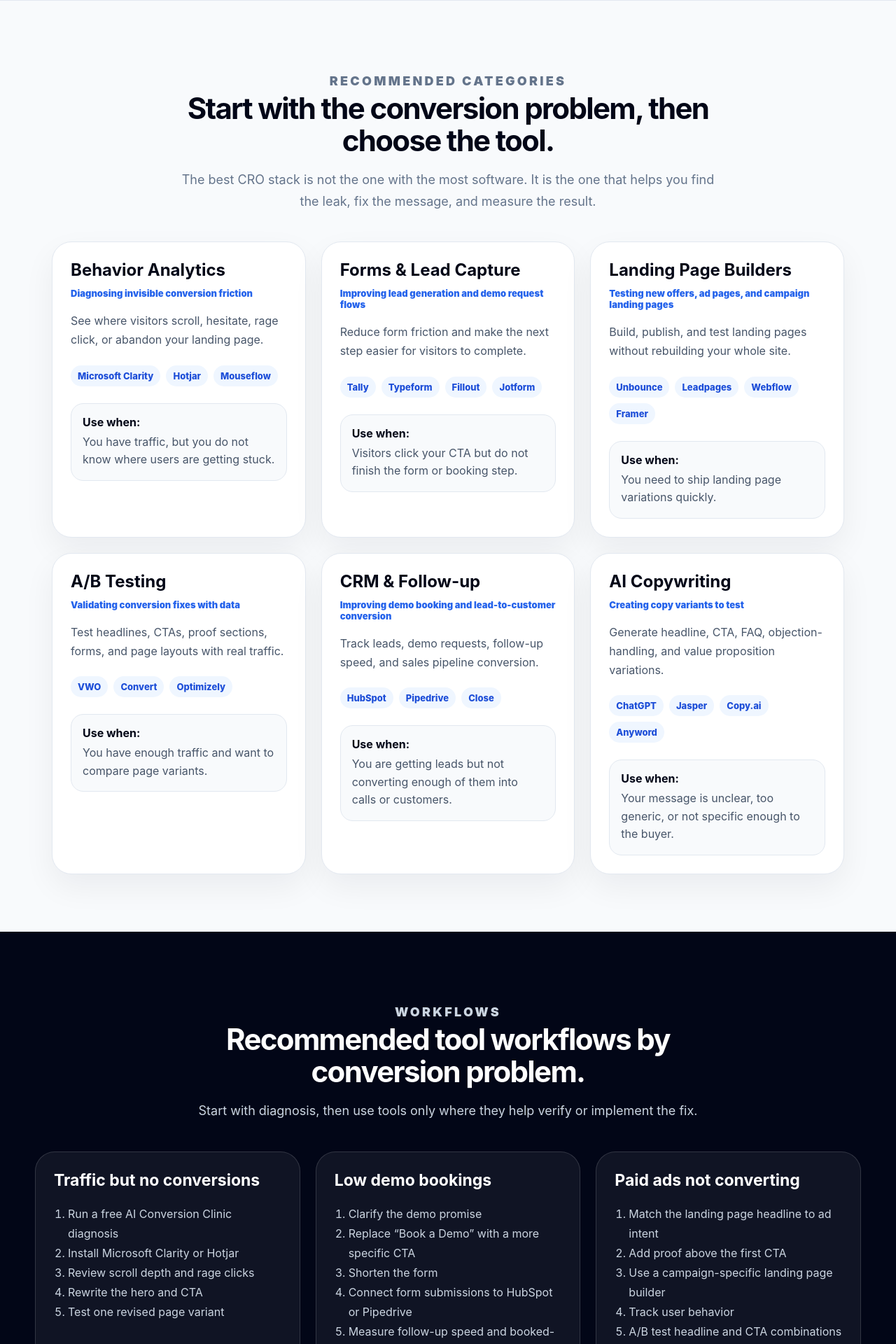
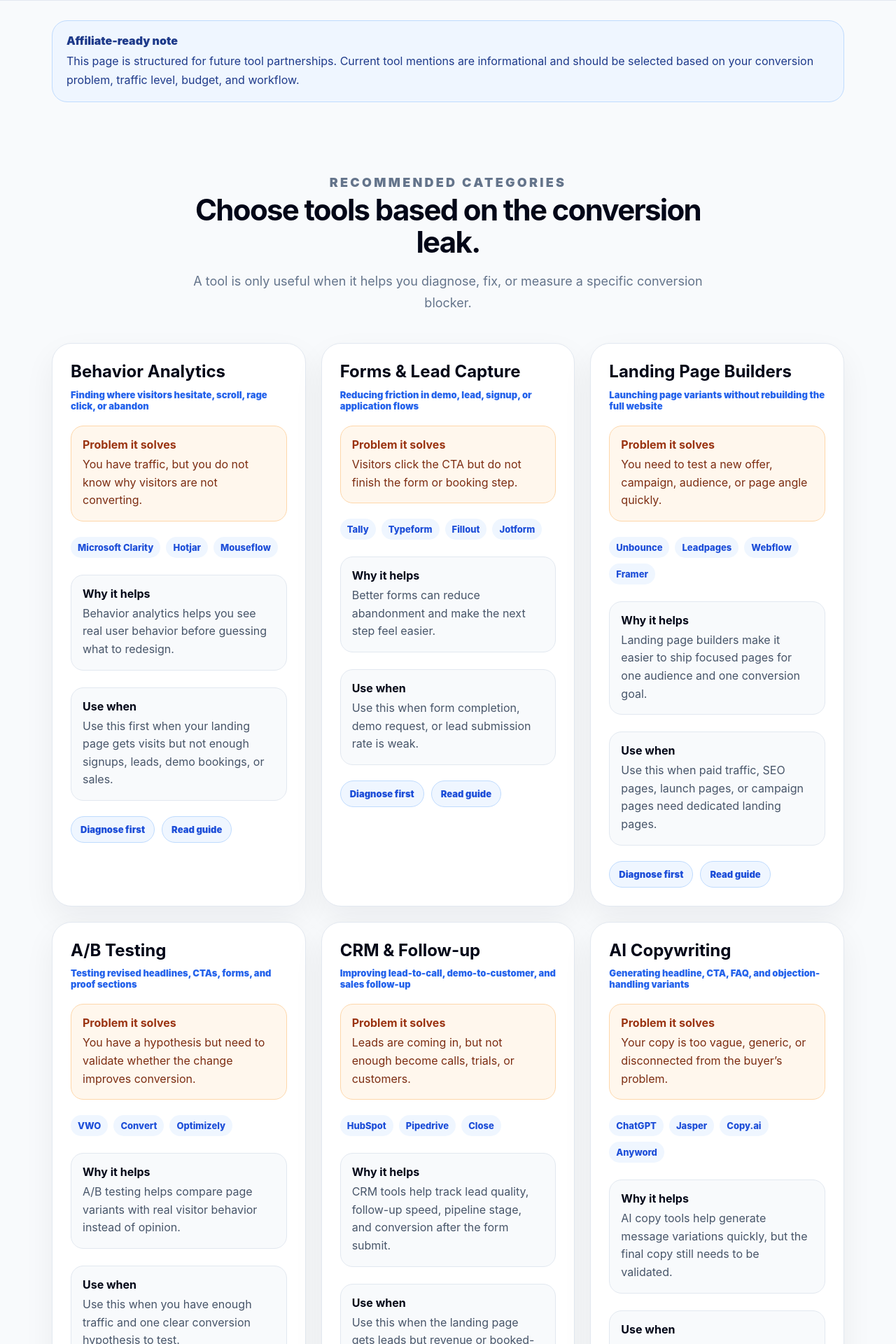
Before and after one commit to haiyangr-cmyk/ai-conversion-clinic, a Next.js app: page /tools in a window 1280 px wide. Shown: the part 560-2480 px from the top of the page at 70% size. Built offline with nearby package versions, Linux system fonts and the light colour scheme.

Commit message:
Upgrade tools page for affiliate structure

```diff
--- a/app/tools/page.tsx
+++ b/app/tools/page.tsx
@@ -5,93 +5,108 @@ import styles from "./tools.module.css";
 export const metadata: Metadata = {
   title: "CRO Tools for Landing Page Optimization | AI Conversion Clinic",
   description:
-    "Explore tools for landing page optimization, behavior analytics, form conversion, A/B testing, CRM follow-up, and AI copy improvement.",
+    "Explore CRO tools for behavior analytics, lead capture, landing pages, A/B testing, CRM follow-up, and AI copy improvement.",
 };
 
 const toolCategories = [
   {
     title: "Behavior Analytics",
-    description:
-      "See where visitors scroll, hesitate, rage click, or abandon your landing page.",
+    bestFor: "Finding where visitors hesitate, scroll, rage click, or abandon",
+    problem:
+      "You have traffic, but you do not know why visitors are not converting.",
     tools: ["Microsoft Clarity", "Hotjar", "Mouseflow"],
-    bestFor: "Diagnosing invisible conversion friction",
+    why:
+      "Behavior analytics helps you see real user behavior before guessing what to redesign.",
     useWhen:
-      "You have traffic, but you do not know where users are getting stuck.",
+      "Use this first when your landing page gets visits but not enough signups, leads, demo bookings, or sales.",
   },
   {
     title: "Forms & Lead Capture",
-    description:
-      "Reduce form friction and make the next step easier for visitors to complete.",
+    bestFor: "Reducing friction in demo, lead, signup, or application flows",
+    problem:
+      "Visitors click the CTA but do not finish the form or booking step.",
     tools: ["Tally", "Typeform", "Fillout", "Jotform"],
-    bestFor: "Improving lead generation and demo request flows",
+    why:
+      "Better forms can reduce abandonment and make the next step feel easier.",
     useWhen:
-      "Visitors click your CTA but do not finish the form or booking step.",
+      "Use this when form completion, demo request, or lead submission rate is weak.",
   },
   {
     title: "Landing Page Builders",
-    description:
-      "Build, publish, and test landing pages without rebuilding your whole site.",
+    bestFor: "Launching page variants without rebuilding the full website",
+    problem:
+      "You need to test a new offer, campaign, audience, or page angle quickly.",
     tools: ["Unbounce", "Leadpages", "Webflow", "Framer"],
-    bestFor: "Testing new offers, ad pages, and campaign landing pages",
+    why:
+      "Landing page builders make it easier to ship focused pages for one audience and one conversion goal.",
     useWhen:
-      "You need to ship landing page variations quickly.",
+      "Use this when paid traffic, SEO pages, launch pages, or campaign pages need dedicated landing pages.",
   },
   {
     title: "A/B Testing",
-    description:
-      "Test headlines, CTAs, proof sections, forms, and page layouts with real traffic.",
+    bestFor: "Testing revised headlines, CTAs, forms, and proof sections",
+    problem:
+      "You have a hypothesis but need to validate whether the change improves conversion.",
     tools: ["VWO", "Convert", "Optimizely"],
-    bestFor: "Validating conversion fixes with data",
+    why:
+      "A/B testing helps compare page variants with real visitor behavior instead of opinion.",
     useWhen:
-      "You have enough traffic and want to compare page variants.",
+      "Use this when you have enough traffic and one clear conversion hypothesis to test.",
   },
   {
     title: "CRM & Follow-up",
-    description:
-      "Track leads, demo requests, follow-up speed, and sales pipeline conversion.",
+    bestFor: "Improving lead-to-call, demo-to-customer, and sales follow-up",
+    problem:
+      "Leads are coming in, but not enough become calls, trials, or customers.",
     tools: ["HubSpot", "Pipedrive", "Close"],
-    bestFor: "Improving demo booking and lead-to-customer conversion",
+    why:
+      "CRM tools help track lead quality, follow-up speed, pipeline stage, and conversion after the form submit.",
     useWhen:
-      "You are getting leads but not converting enough of them into calls or customers.",
+      "Use this when the landing page gets leads but revenue or booked-call conversion is weak.",
   },
   {
     title: "AI Copywriting",
-    description:
-      "Generate headline, CTA, FAQ, objection-handling, and value proposition variations.",
+    bestFor: "Generating headline, CTA, FAQ, and objection-handling variants",
+    problem:
+      "Your copy is too vague, generic, or disconnected from the buyer’s problem.",
     tools: ["ChatGPT", "Jasper", "Copy.ai", "Anyword"],
-    bestFor: "Creating copy variants to test",
+    why:
+      "AI copy tools help generate message variations quickly, but the final copy still needs to be validated.",
     useWhen:
-      "Your message is unclear, too generic, or not specific enough to the buyer.",
+      "Use this when you need faster copy iteration for headlines, CTAs, proof, FAQs, and offer framing.",
   },
 ];
 
 const workflows = [
   {
     title: "Traffic but no conversions",
+    stack: "Behavior analytics → Hero rewrite → CTA test",
     steps: [
       "Run a free AI Conversion Clinic diagnosis",
-      "Install Microsoft Clarity or Hotjar",
-      "Review scroll depth and rage clicks",
+      "Install a behavior analytics tool",
+      "Watch where visitors hesitate or abandon",
       "Rewrite the hero and CTA",
-      "Test one revised page variant",
+      "Test one revised version",
     ],
   },
   {
-    title: "Low demo bookings",
+    title: "CTA clicks but no submissions",
+    stack: "Form tool → Trust copy → CRM tracking",
     steps: [
-      "Clarify the demo promise",
-      "Replace “Book a Demo” with a more specific CTA",
       "Shorten the form",
-      "Connect form submissions to HubSpot or Pipedrive",
-      "Measure follow-up speed and booked-call rate",
+      "Clarify what happens after submission",
+      "Add reassurance near the form",
+      "Track submissions in a CRM",
+      "Measure booked-call or qualified-lead rate",
     ],
   },
   {
     title: "Paid ads not converting",
+    stack: "Landing page builder → Proof section → A/B test",
     steps: [
-      "Match the landing page headline to ad intent",
-      "Add proof above the first CTA",
-      "Use a campaign-specific landing page builder",
+      "Match the landing page headline to the ad promise",
+      "Use one page for one audience and one offer",
+      "Move proof above or near the first CTA",
       "Track user behavior",
       "A/B test headline and CTA combinations",
     ],
@@ -106,13 +121,12 @@ export default function ToolsPage() {
           <p className={styles.badge}>CRO Tool Stack</p>
           <h1>Tools to diagnose and fix landing page conversion problems.</h1>
           <p>
-            Use these tools to understand visitor behavior, reduce friction,
-            improve your CTA, capture more leads, and test better landing page
-            variations.
+            Start with the conversion problem, then choose tools that help you
+            verify, implement, or measure the fix.
           </p>
 
           <div className={styles.actions}>
-            <Link href="/" className={styles.primaryButton}>
+            <Link href="/#audit-form" className={styles.primaryButton}>
               Run Free Diagnosis
             </Link>
             <Link href="/sample-report" className={styles.secondaryButton}>
@@ -122,14 +136,24 @@ export default function ToolsPage() {
         </div>
       </section>
 
+      <section className={styles.disclosureSection}>
+        <div className={styles.disclosureBox}>
+          <strong>Affiliate-ready note</strong>
+          <p>
+            This page is structured for future tool partnerships. Current tool
+            mentions are informational and should be selected based on your
+            conversion problem, traffic level, budget, and workflow.
+          </p>
+        </div>
+      </section>
+
       <section className={styles.section}>
         <div className={styles.sectionHeader}>
           <p className={styles.eyebrow}>Recommended Categories</p>
-          <h2>Start with the conversion problem, then choose the tool.</h2>
+          <h2>Choose tools based on the conversion leak.</h2>
           <p>
-            The best CRO stack is not the one with the most software. It is the
-            one that helps you find the leak, fix the message, and measure the
-            result.
+            A tool is only useful when it helps you diagnose, fix, or measure a
+            specific conversion blocker.
           </p>
         </div>
 
@@ -141,7 +165,10 @@ export default function ToolsPage() {
                 <span>{category.bestFor}</span>
               </div>
 
-              <p className={styles.description}>{category.description}</p>
+              <div className={styles.problemBox}>
+                <strong>Problem it solves</strong>
+                <p>{category.problem}</p>
+              </div>
 
               <div className={styles.toolList}>
                 {category.tools.map((tool) => (
@@ -150,8 +177,20 @@ export default function ToolsPage() {
               </div>
 
               <div className={styles.useWhen}>
-                <strong>Use when:</strong>
+                <strong>Why it helps</strong>
+                <p>{category.why}</p>
+              </div>
+
+              <div className={styles.useWhen}>
+                <strong>Use when</strong>
                 <p>{category.useWhen}</p>
+              </div>
+
+              <div className={styles.cardActions}>
+                <Link href="/#audit-form">Diagnose first</Link>
+                <Link href="/blog/best-cro-tools-for-small-businesses">
+                  Read guide
+                </Link>
               </div>
             </article>
           ))}
@@ -161,16 +200,17 @@ export default function ToolsPage() {
       <section className={styles.darkSection}>
         <div className={styles.sectionHeader}>
           <p className={styles.eyebrow}>Workflows</p>
-          <h2>Recommended tool workflows by conversion problem.</h2>
+          <h2>Recommended CRO workflows by conversion problem.</h2>
           <p>
-            Start with diagnosis, then use tools only where they help verify or
-            implement the fix.
+            The best stack depends on whether the issue is message clarity,
+            trust, form friction, follow-up, or testing.
           </p>
         </div>
 
         <div className={styles.workflowGrid}>
           {workflows.map((workflow) => (
             <article className={styles.workflowCard} key={workflow.title}>
+              <span>{workflow.stack}</span>
               <h3>{workflow.title}</h3>
               <ol>
                 {workflow.steps.map((step) => (
@@ -188,10 +228,10 @@ export default function ToolsPage() {
           <h2>Run a free landing page diagnosis before buying more tools.</h2>
           <p>
             AI Conversion Clinic identifies the biggest conversion blockers on
-            your page and gives you a practical fix plan.
+            your page and gives you a practical fix path.
           </p>
 
-          <Link href="/" className={styles.primaryButton}>
+          <Link href="/#audit-form" className={styles.primaryButton}>
             Run Free Diagnosis
           </Link>
         </div>
--- a/app/tools/tools.module.css
+++ b/app/tools/tools.module.css
@@ -318,3 +318,84 @@
     width: 100%;
   }
 }
+.disclosureSection {
+  max-width: 1180px;
+  margin: 0 auto;
+  padding: 28px 24px 0;
+}
+
+.disclosureBox {
+  border: 1px solid #bfdbfe;
+  background: #eff6ff;
+  border-radius: 22px;
+  padding: 18px 20px;
+  color: #1e3a8a;
+}
+
+.disclosureBox strong {
+  display: block;
+  margin-bottom: 6px;
+  font-weight: 900;
+}
+
+.disclosureBox p {
+  margin: 0;
+  line-height: 1.65;
+}
+
+.problemBox {
+  margin-top: 20px;
+  border-radius: 18px;
+  background: #fff7ed;
+  border: 1px solid #fed7aa;
+  padding: 16px;
+}
+
+.problemBox strong {
+  display: block;
+  color: #9a3412;
+  margin-bottom: 6px;
+}
+
+.problemBox p {
+  margin: 0;
+  color: #7c2d12;
+  line-height: 1.6;
+}
+
+.cardActions {
+  display: flex;
+  flex-wrap: wrap;
+  gap: 10px;
+  margin-top: 22px;
+}
+
+.cardActions a {
+  display: inline-flex;
+  align-items: center;
+  justify-content: center;
+  min-height: 38px;
+  padding: 0 13px;
+  border-radius: 999px;
+  background: #eff6ff;
+  border: 1px solid #bfdbfe;
+  color: #1d4ed8;
+  font-size: 13px;
+  font-weight: 900;
+  text-decoration: none;
+}
+
+.cardActions a:hover {
+  background: #dbeafe;
+}
+
+.workflowCard > span {
+  display: inline-flex;
+  margin-bottom: 14px;
+  color: #93c5fd;
+  font-size: 12px;
+  font-weight: 900;
+  text-transform: uppercase;
+  letter-spacing: 0.08em;
+  line-height: 1.4;
+}
```
